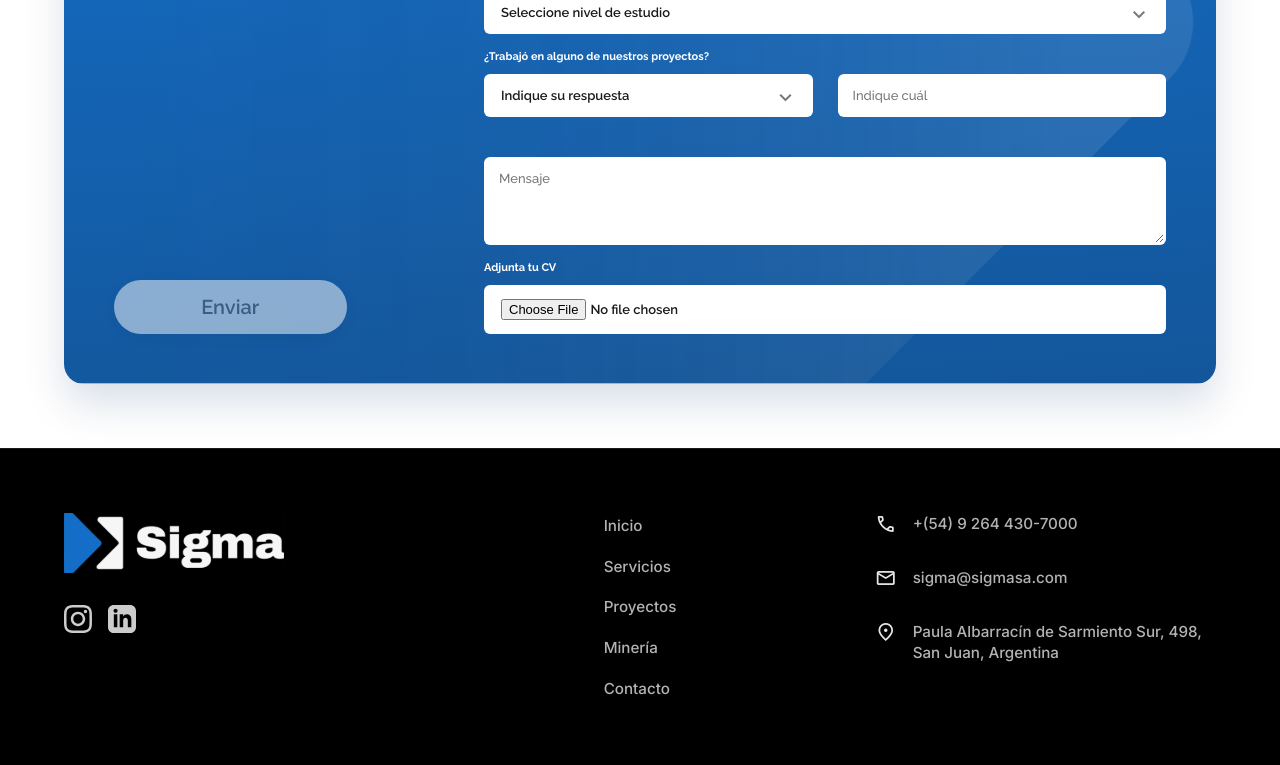
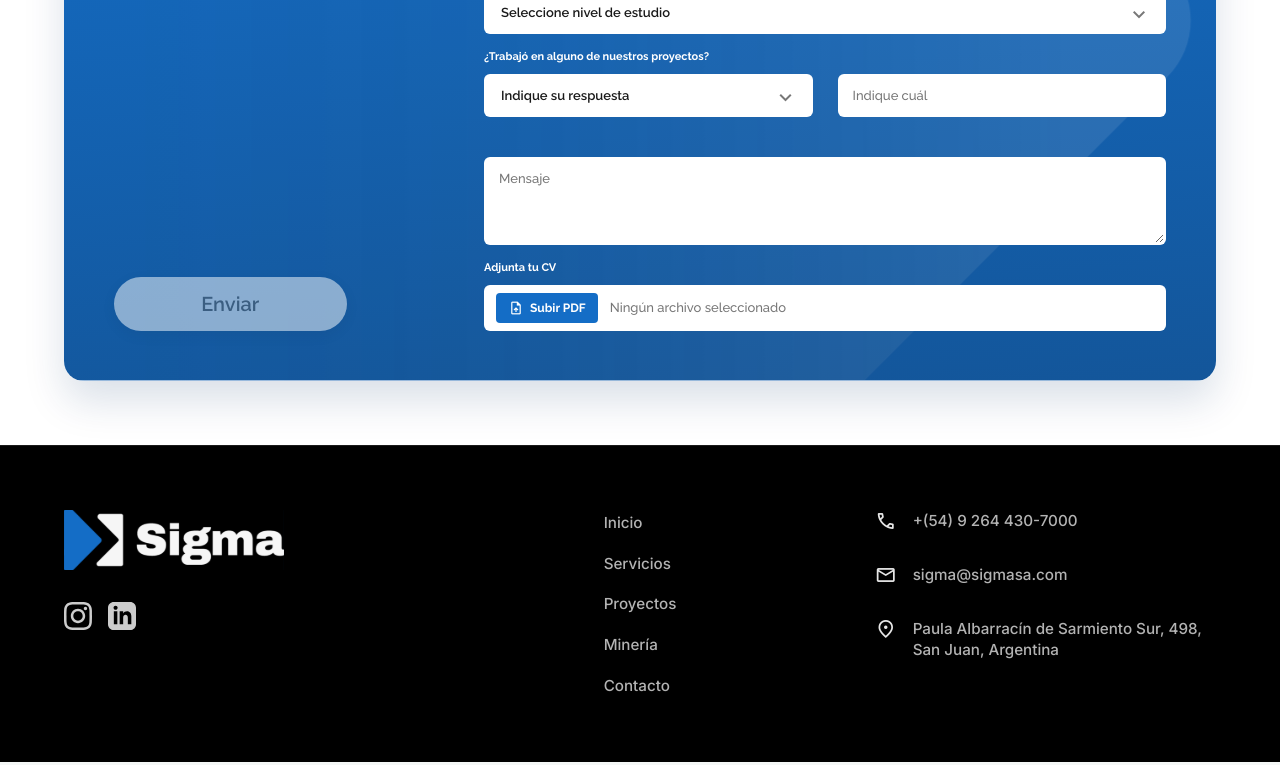
Before and after one commit to 264devlab/web-sigmasa, an Angular app: page /#home in a window 1280 px wide. Shown: the part 9333-10098 px from the top of the page. Built offline with nearby package versions, Linux system fonts and the light colour scheme; no server answers.

Commit message:
Button Subir PDF update

```diff
--- a/src/app/shared/components/contact-section/contact-section.component.html
+++ b/src/app/shared/components/contact-section/contact-section.component.html
@@ -178,9 +178,20 @@
 
             <ng-container *ngIf="selectedArea === 'hr'">
               <div class="form-group full-width">
-                <input type="file" id="cv_file" class="has-value" formControlName="cv_file"
+                <input type="file" id="cv_file" class="hidden-file-input has-value" formControlName="cv_file"
                   (change)="onFileSelected($event)" accept=".pdf" />
-                <label for="cv_file">Adjunta tu CV</label>
+
+                <label for="cv_file" class="custom-file-label">
+                  <span class="custom-file-btn">
+                    <span class="material-symbols-outlined" translate="no">upload_file</span>
+                    Subir PDF
+                  </span>
+                  <span class="custom-file-text">{{ cvFileName() ? cvFileName() : 'Ningún archivo seleccionado'
+                    }}</span>
+                </label>
+
+                <label class="floating-label-text">Adjunta tu CV</label>
+
                 <span class="error"
                   *ngIf="contactForm.get('cv_file')?.touched && contactForm.get('cv_file')?.invalid">{{
                   'contact-section.form.required' | i18n }}</span>
--- a/src/app/shared/components/contact-section/contact-section.component.scss
+++ b/src/app/shared/components/contact-section/contact-section.component.scss
@@ -225,6 +225,72 @@
               right: auto;
               left: 0px; // Add some padding similar to the input text
             }
+          }
+
+          .custom-file-label {
+            display: flex !important;
+            align-items: center;
+            background-color: white !important;
+            border: 2px solid transparent !important;
+            border-radius: 6px !important;
+            padding: 6px 10px !important;
+            cursor: pointer;
+            width: 100% !important;
+            box-sizing: border-box;
+            gap: 12px;
+            transition: all 0.3s ease;
+
+            position: relative !important;
+            top: auto !important;
+            left: auto !important;
+            font-size: 13px !important;
+            font-weight: $font-weight-semibold !important;
+            color: #1a1a1a !important;
+            pointer-events: auto !important;
+
+            &:hover {
+              border-color: rgba(255, 255, 255, 0.5) !important;
+
+              .custom-file-btn {
+                filter: brightness(0.9);
+              }
+            }
+
+            .custom-file-btn {
+              background-color: #146DC6;
+              color: white;
+              padding: 6px 12px;
+              border-radius: 4px;
+              display: flex;
+              align-items: center;
+              gap: 6px;
+              font-weight: $font-weight-bold;
+              font-size: 12px;
+              transition: filter 0.3s ease;
+
+              span.material-symbols-outlined {
+                font-size: 16px;
+              }
+            }
+
+            .custom-file-text {
+              color: #777;
+              font-weight: $font-weight-medium;
+              font-size: 13px;
+              white-space: nowrap;
+              overflow: hidden;
+              text-overflow: ellipsis;
+            }
+          }
+
+          .hidden-file-input {
+            opacity: 0;
+            position: absolute;
+            z-index: -1;
+            width: 0.1px;
+            height: 0.1px;
+            padding: 0 !important;
+            border: none !important;
           }
         }
 
```
